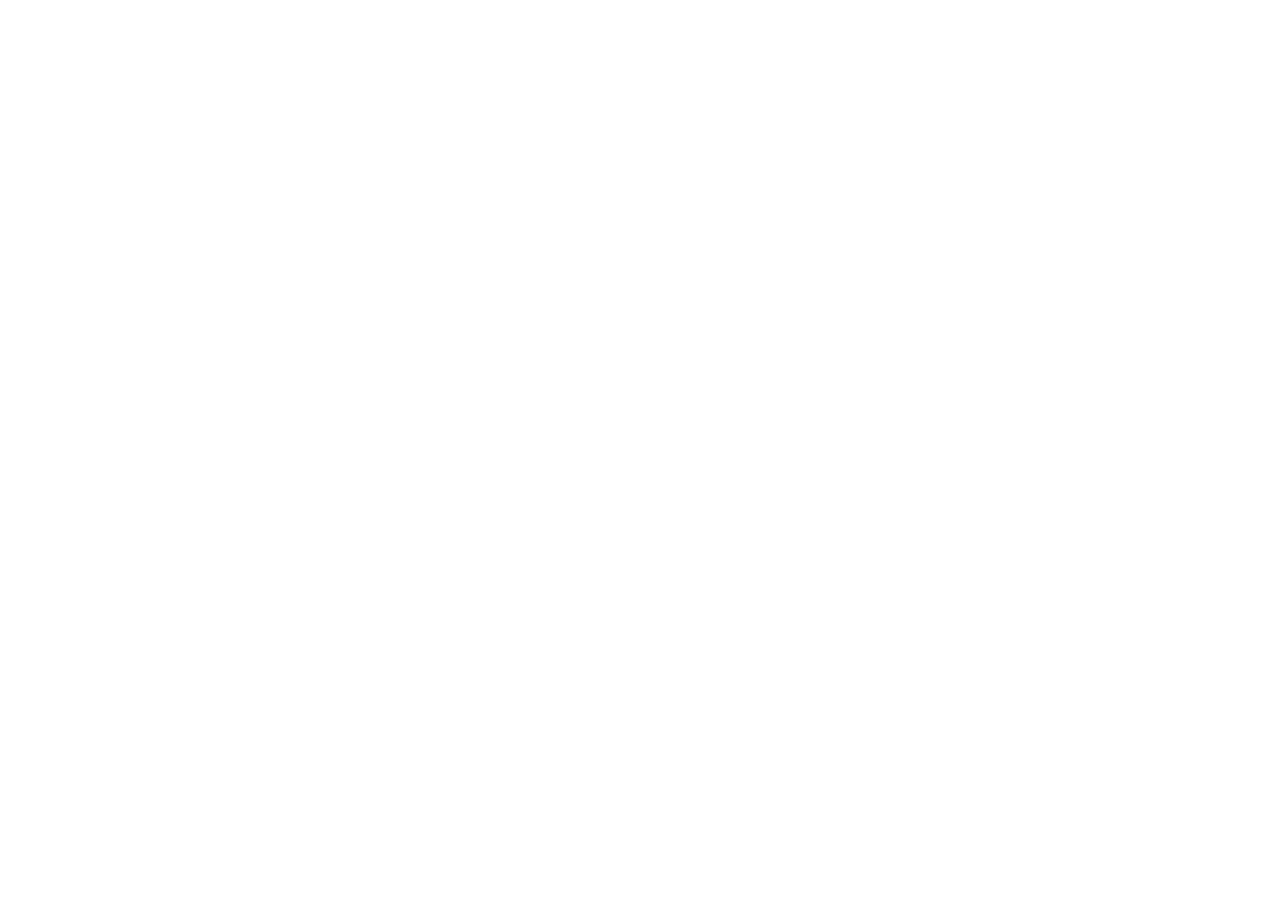
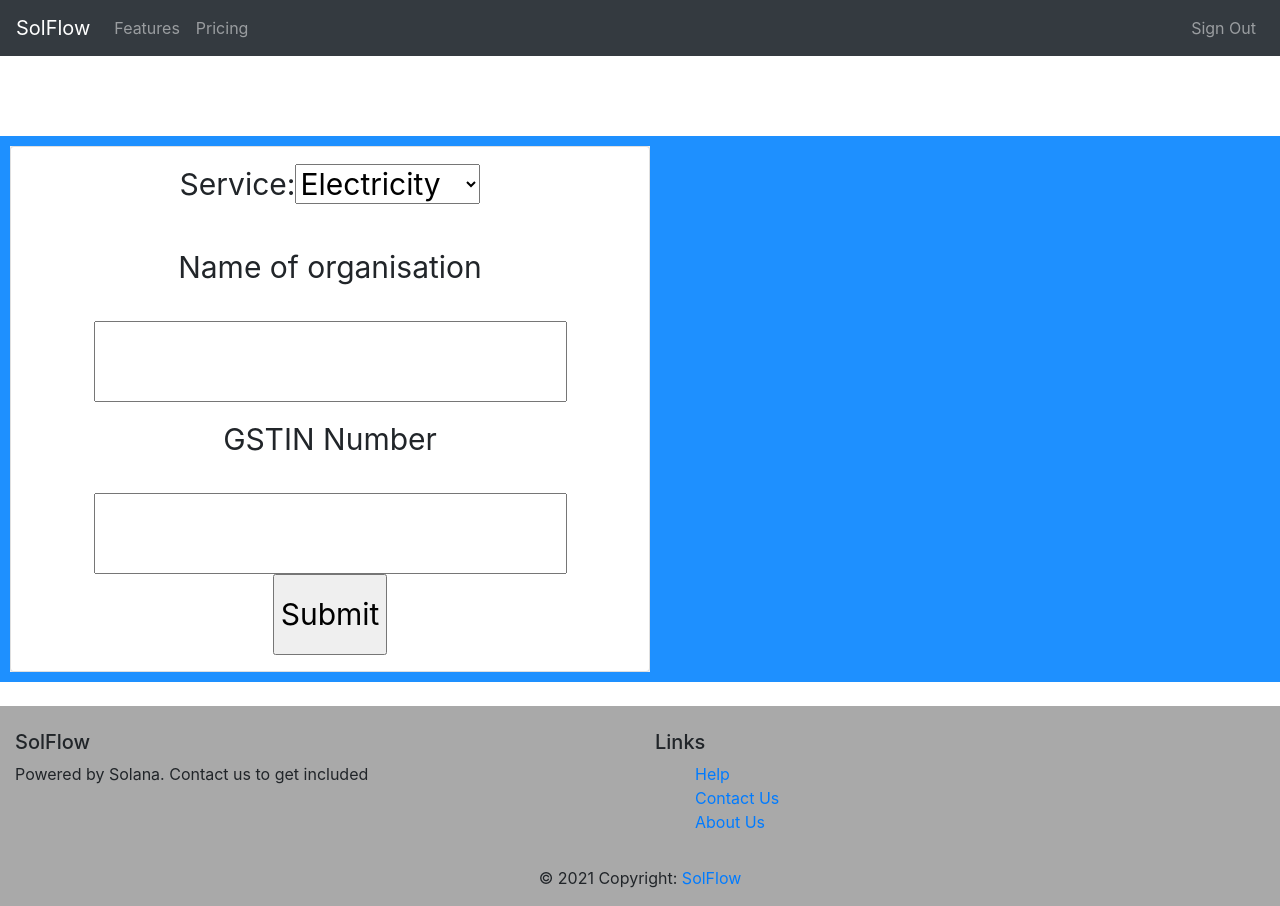
Before and after one commit to shubidiwoop/SolFlow, a React (Create React App) app: page /vendorinput in a window 1280 px wide. Before the commit the page ends 800 px from the top, so only its background shows below. Built offline with nearby package versions, Linux system fonts and the light colour scheme.

Commit message:
added input pages

```diff
--- a/src/App.js
+++ b/src/App.js
@@ -2,8 +2,10 @@
 import Home from './pages/home';
 import SignUp from './pages/SignUp';
 import Vendor from './pages/vendor';
+import VendorInput from './pages/vendorinput';
 import { BrowserRouter as Router, Route, Switch } from 'react-router-dom';
 import User from './pages/user';
+import UserInput from './pages/userinput';
 
 
 
@@ -18,6 +20,8 @@
             <Route exact path="/signin" component={SignUp} />
             <Route exact path="/user" component={User} />
             <Route exact path="/vendor" component={Vendor} />
+            <Route exact path="/vendorinput" component={VendorInput} />
+            <Route exact path="/userinput" component={UserInput} />
           </Switch>
         </Router>
       </div>
--- a/src/pages/SignUp.js
+++ b/src/pages/SignUp.js
@@ -11,16 +11,16 @@
 
 const SignUp = (props) => {
   const onLoginHandlerVendor = (login, profile) => {
-    if (!login) return window.alert("Couldn't able to sign in.");
+    if (!login) return window.alert("Failed to sign in.");
     else {
-      window.location.href = "http://localhost:3000/vendor"
+      window.location.href = "http://localhost:3000/vendorinput"
       localStorage.setItem('vendorProfile', JSON.stringify(profile));
     }
   };
   const onLoginHandlerUser = (login, profile) => {
-    if (!login) return window.alert("Couldn't able to sign in.");
+    if (!login) return window.alert("Failed to sign in.");
     else {
-      window.location.href = "http://localhost:3000/user"
+      window.location.href = "http://localhost:3000/userinput"
       localStorage.setItem('userProfile', JSON.stringify(profile));
     }
   };
--- a/src/pages/ngofooter.js
+++ b/src/pages/ngofooter.js
@@ -8,9 +8,9 @@
       <MDBContainer fluid className="text-center text-md-left">
         <MDBRow>
           <MDBCol md="6">
-            <h5 className="title">Ngo Name</h5>
+            <h5 className="title">Vendor Name</h5>
             <p>
-              Ngo Address: 191/3, Grand Truck Road, Mississauga, France - 110034
+              Vendor Address: 191/3, Grand Truck Road, Mississauga, France - 110034
             </p>
           </MDBCol>
           <MDBCol md="6">
@@ -31,7 +31,7 @@
       </MDBContainer>
       <div className="footer-copyright text-center py-3">
         <MDBContainer fluid>
-          &copy; {new Date().getFullYear()} Copyright: <a href=""> Archie </a>
+          &copy; {new Date().getFullYear()} Copyright: <a href=""> SolFlow </a>
         </MDBContainer>
       </div>
     </MDBFooter>
--- /dev/null
+++ b/src/pages/userinput.js
@@ -0,0 +1,34 @@
+import React from 'react';
+import NavigationBar from './navbarIL';
+import FooterPage from './footer';
+import NgoFooter from './ngofooter';
+import Products from './products';
+import Card from "react-bootstrap/Card";
+
+
+
+const User = () => {
+    return (
+        <div>
+            <NavigationBar />
+
+            <div className="flex-container designTop">
+                <div className="box">
+                    <Card>
+                        <form>
+                            <p>Aadhar Number</p>
+                            <input type="number" name="aadhar" />
+
+                            <p><input type="submit" value="Submit" /></p>
+                        </form>
+                    </Card>
+                </div>
+            </div>
+
+            <FooterPage />
+        </div>
+    );
+
+}
+
+export default User;
--- /dev/null
+++ b/src/pages/vendorinput.js
@@ -0,0 +1,45 @@
+import React from 'react';
+import NavigationBar from './navbarIL';
+import FooterPage from './footer';
+import NgoFooter from './ngofooter';
+import Products from './products';
+import Card from "react-bootstrap/Card";
+
+
+
+const Vendor = () => {
+    return (
+        <div>
+            <NavigationBar />
+
+            <div className="flex-container designTop">
+                <div className="box">
+                    <Card>
+                        <form>
+                            <label for="service">Service:</label>
+                            <select id="service" name="service">
+                                <option value="electricity">Electricity</option>
+                                <option value="gas">Gas</option>
+                                <option value="newspaper">Newspaper</option>
+                                <option value="audi">Audi</option>
+                            </select>
+
+                            <p>Name of organisation</p>
+                            <input type="text" name="name" />
+
+                            <p>GSTIN Number</p>
+                            <input type="text" name="gstin" />
+
+                            <p><input type="submit" value="Submit" /></p>
+                        </form>
+                    </Card>
+                </div>
+            </div>
+
+            <FooterPage />
+        </div>
+    );
+
+}
+
+export default Vendor;
```
